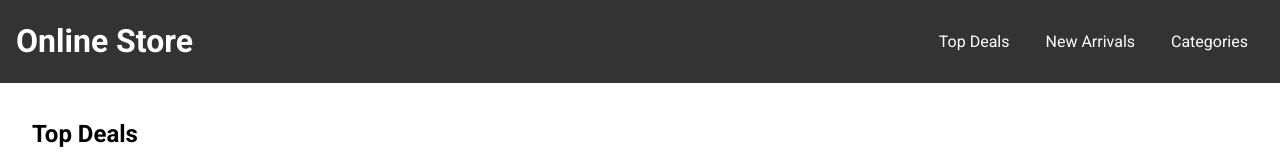
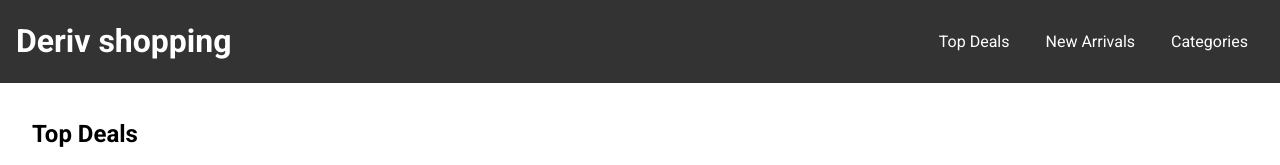
Before and after one commit to brightpredict/smartshopping, a plain HTML site: page index.html in a window 1280 px wide. Shown: the top 165 px of the page. Drawn offline with Linux system fonts and the light colour scheme.

Commit message:
Add files via upload

```diff
--- a/index.html
+++ b/index.html
@@ -173,7 +173,7 @@
 </head>
 <body>
   <header>
-    <h1>Online Store</h1>
+    <h1>Deriv shopping</h1>
     <nav>
       <a href="#top-deals">Top Deals</a>
       <a href="#new-arrivals">New Arrivals</a>
```
